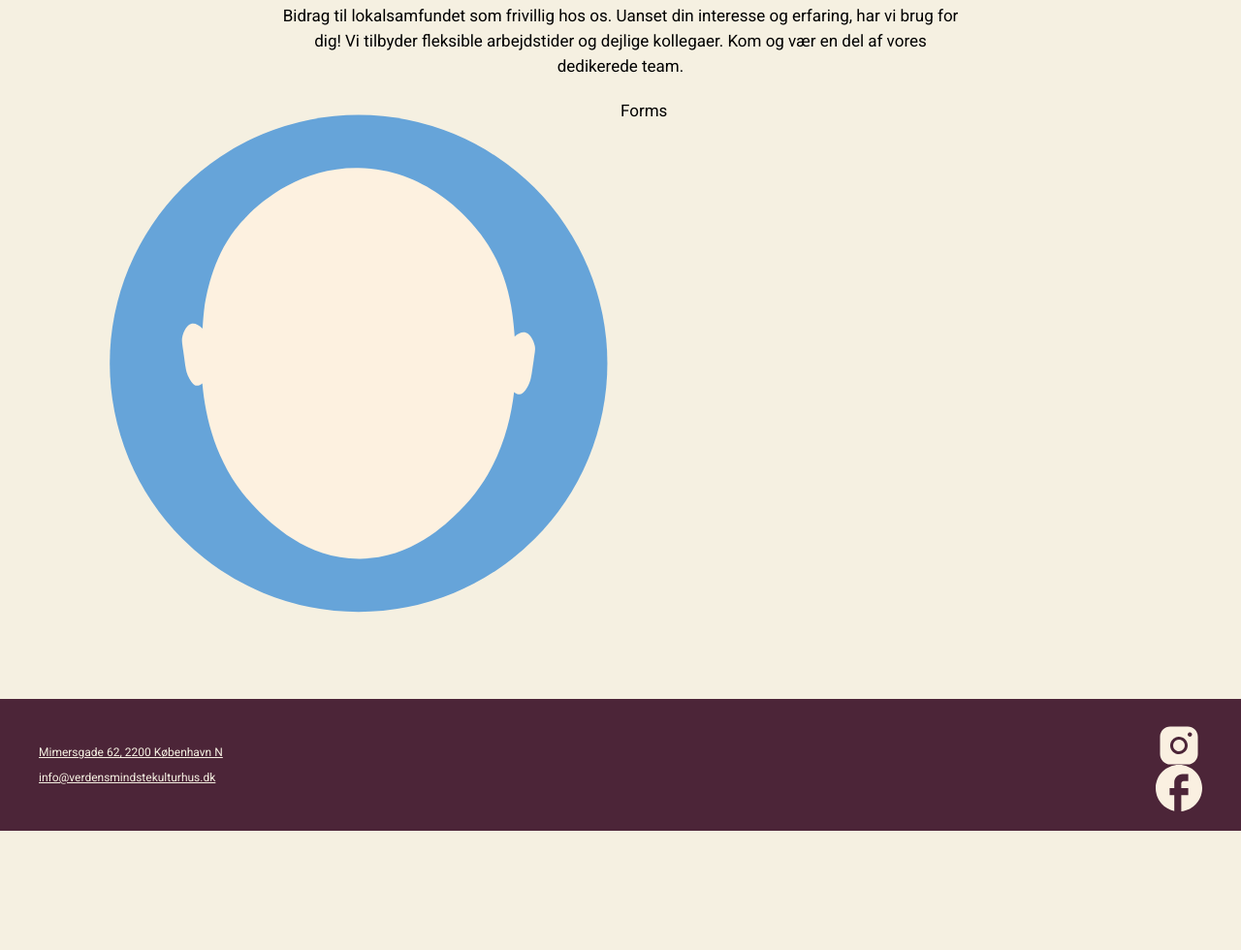
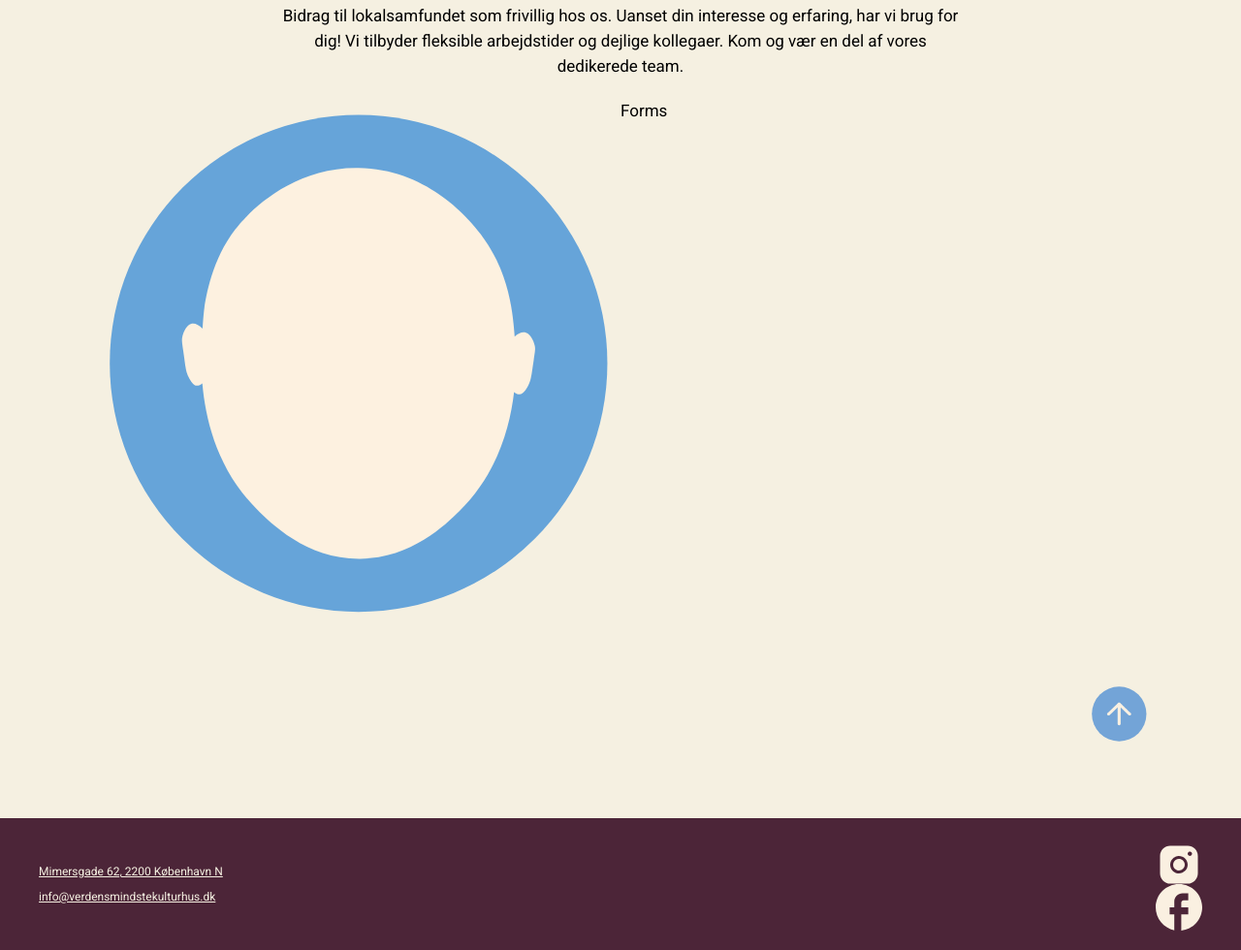
Before and after one commit to LauraLiv/vmk, an Astro site: page /frivillig in a window 1280 px wide. Shown: the part 187-1167 px from the top of the page at 97% size. Before the commit the page ends 1044 px from the top, so only its background shows below. Built offline with nearby package versions, Linux system fonts and the light colour scheme; Astro itself is replaced by a stand-in of ours; a web font is replaced by a local one.

Commit message:
blue arrow done

```diff
--- a/src/components/Bluearrow.astro
+++ b/src/components/Bluearrow.astro
@@ -2,8 +2,21 @@
 
 ---
 
+<div class="blue_arrow_container">
+    <img class="blue_arrow" src="img/blue_arrow.svg" alt="blue arrow">
+</div>
 
-<img class="blue_arrow" src="img/blue_arrow.svg" alt="blue arrow">
+<style>
+    .blue_arrow_container{
+        display: flex;
+        justify-content: flex-end;
+    }
+    img {
+        cursor: pointer;
+        width: 60px;
+        margin-top: 60px;
+    }
+</style>
 
 <script>
 
--- a/src/pages/frivillig.astro
+++ b/src/pages/frivillig.astro
@@ -1,6 +1,8 @@
 ---
 import Textcontainer from "../components/Textcontainer.astro";
 import MainLayout from "../layout/main-layout.astro";
+import Bluearrow from "../components/Bluearrow.astro";
+
 ---
 
 <MainLayout>
@@ -18,9 +20,8 @@ import MainLayout from "../layout/main-layout.astro";
     <div class="form-container">
         <p>Forms</p>
      </div>
-
-
 </div>
+<Bluearrow />
 </MainLayout>
 
 <style>
--- a/src/pages/om-os.astro
+++ b/src/pages/om-os.astro
@@ -1,5 +1,6 @@
 ---
 import MainLayout from "../layout/main-layout.astro";
+import Bluearrow from "../components/Bluearrow.astro";
 
 ---
 
@@ -21,7 +22,7 @@ import MainLayout from "../layout/main-layout.astro";
         <img src="img-about-us/team-vmk.png" alt="">
     </div>
 </div>
-
+<Bluearrow />
 </MainLayout>
 
 <style>
```
